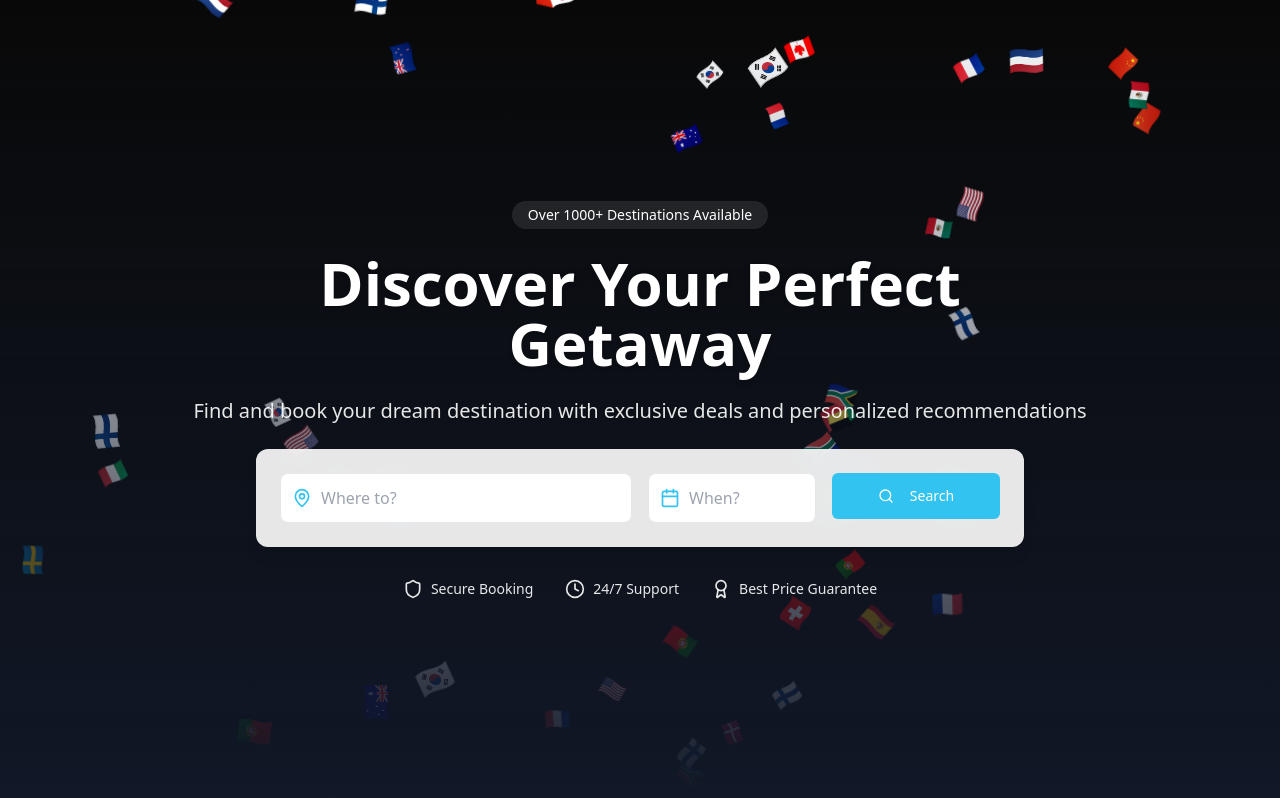
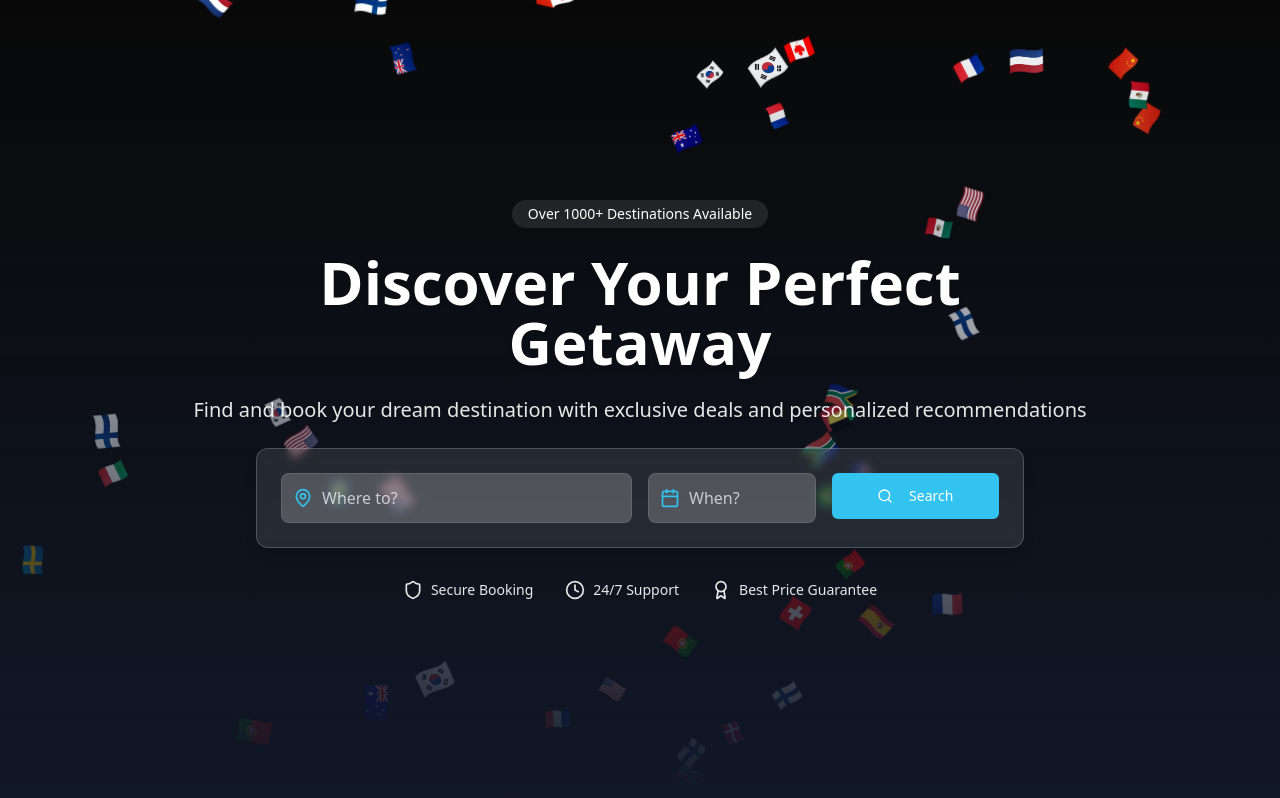
Before and after one commit to Young-Bucks256/h-1592, a React (Vite) app: page / in a window 1280 px wide. Built offline with nearby package versions, Linux system fonts and the light colour scheme.

Commit message:
Refactor: Update UI background
Update the UI to use the same glassy background as the pill.

```diff
--- a/src/components/search/DestinationSearch.tsx
+++ b/src/components/search/DestinationSearch.tsx
@@ -4,7 +4,7 @@ import { Button } from "@/components/ui/button";
 
 const DestinationSearch = () => {
   return (
-    <div className="bg-white/90 backdrop-blur-md rounded-xl p-6 shadow-lg w-full max-w-3xl mx-auto animate-fade-up [animation-delay:400ms]">
+    <div className="bg-white/10 backdrop-blur-sm border border-white/20 rounded-xl p-6 shadow-lg w-full max-w-3xl mx-auto animate-fade-up [animation-delay:400ms]">
       <div className="grid grid-cols-1 md:grid-cols-4 gap-4">
         <div className="col-span-1 md:col-span-2">
           <div className="relative">
@@ -12,7 +12,7 @@ const DestinationSearch = () => {
             <input
               type="text"
               placeholder="Where to?"
-              className="w-full pl-10 pr-4 py-3 rounded-lg border border-gray-200 focus:border-ocean focus:ring-1 focus:ring-ocean outline-none transition-all"
+              className="w-full pl-10 pr-4 py-3 rounded-lg bg-white/20 border border-white/10 focus:border-ocean focus:ring-1 focus:ring-ocean outline-none transition-all text-white placeholder:text-white/70"
             />
           </div>
         </div>
@@ -21,7 +21,7 @@ const DestinationSearch = () => {
           <input
             type="text"
             placeholder="When?"
-            className="w-full pl-10 pr-4 py-3 rounded-lg border border-gray-200 focus:border-ocean focus:ring-1 focus:ring-ocean outline-none transition-all"
+            className="w-full pl-10 pr-4 py-3 rounded-lg bg-white/20 border border-white/10 focus:border-ocean focus:ring-1 focus:ring-ocean outline-none transition-all text-white placeholder:text-white/70"
           />
         </div>
         <div>
```
